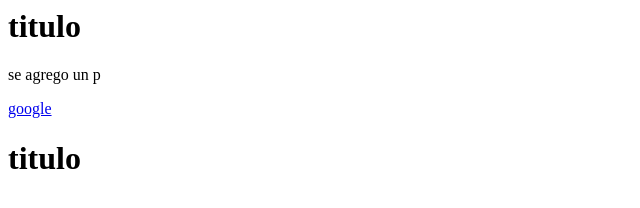
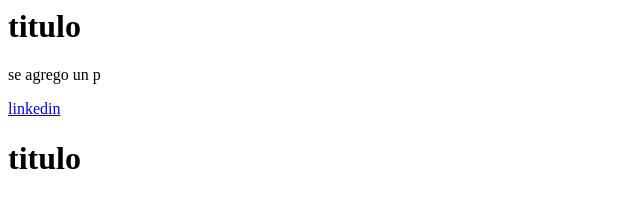
Before and after one commit to nando1992/taller-git-comision-d, a plain HTML site: page index.html in a window 1280 px wide. Shown: the full height of the page, 0-640 px from the left. Drawn offline with Linux system fonts and the light colour scheme.

Commit message:
se modifico el enlace

```diff
--- a/index.html
+++ b/index.html
@@ -1,6 +1,6 @@
 <h1>titulo</h1>
 <p>se agrego un p</p>
 <header>
-    <a href="#">google</a>
+    <a href="#">linkedin</a>
 <header>
     <h1>titulo</h1>
```
